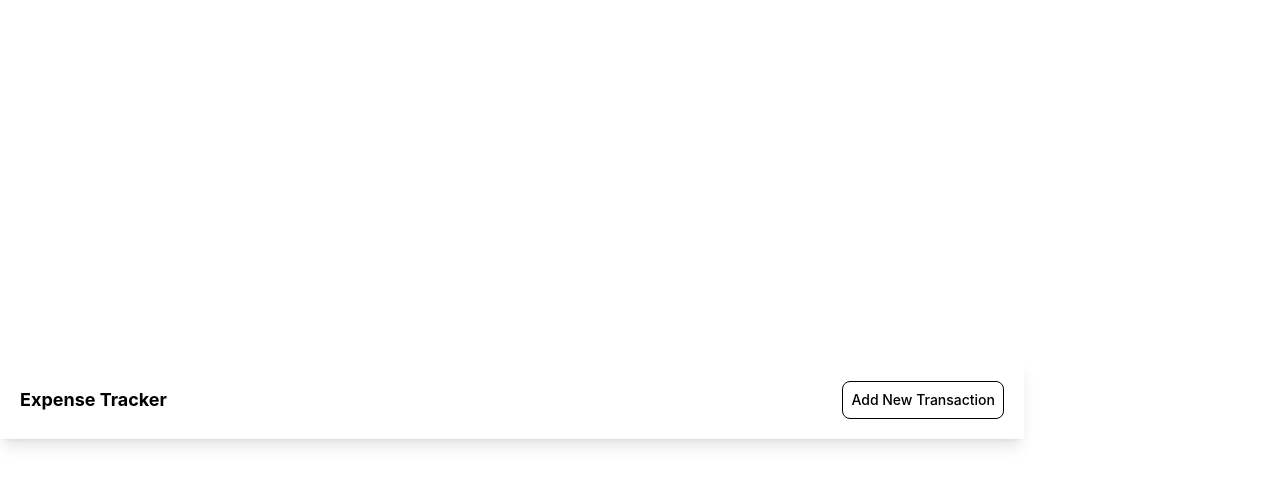
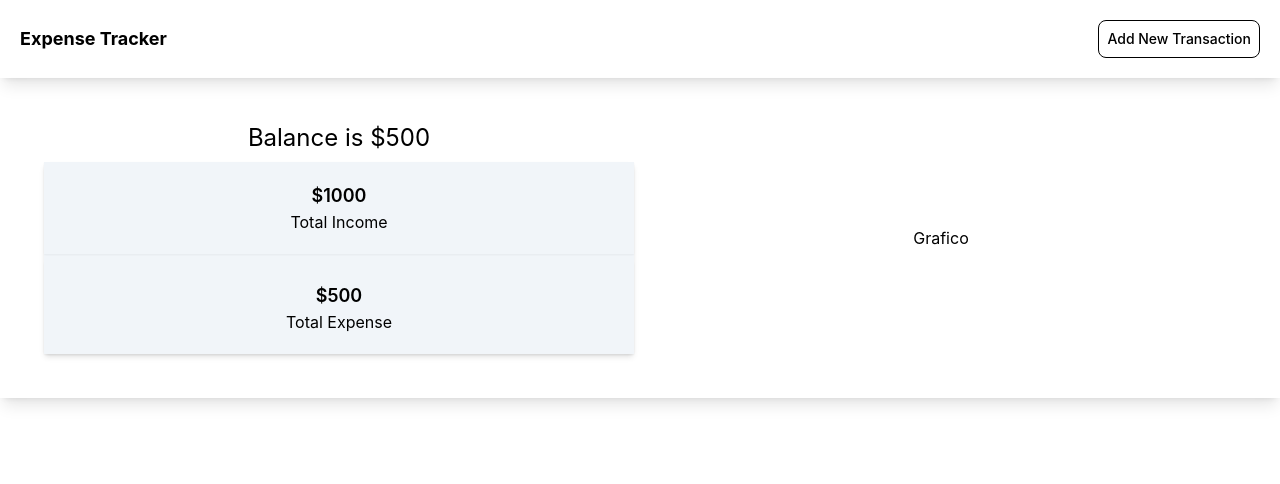
Before and after one commit to JoaDelVecchio/expense-tracker, a React (Vite) app: page / in a window 1280 px wide. Shown: the top 484 px of the page. Built offline with nearby package versions, Linux system fonts and the light colour scheme.

Commit message:
Add style

```diff
--- a/src/App.css
+++ b/src/App.css
@@ -2,10 +2,17 @@
 @import "tailwindcss/components";
 @import "tailwindcss/utilities";
 
-#root {
+html,
+body {
   margin: 0;
   padding: 0;
   width: 100%;
+  height: 100%;
+}
+
+#root {
+  width: 100%;
+  height: 100%;
   background-color: white;
   color: black;
 }
--- a/src/App.tsx
+++ b/src/App.tsx
@@ -1,10 +1,12 @@
 import "./App.css";
 import Navbar from "./components/Navbar";
+import Tracker from "./components/Tracker";
 
 function App() {
   return (
-    <div className="max-w-screen-lg w-full">
+    <div className="flex flex-col h-full">
       <Navbar />
+      <Tracker />
     </div>
   );
 }
--- a/src/components/Tracker.tsx
+++ b/src/components/Tracker.tsx
@@ -1,20 +1,20 @@
 const Tracker = () => {
   return (
-    <main>
-      <div>
-        <h2>Balance is $500</h2>
-        <div>
-          <div>
-            $1000
+    <main className="shadow-lg flex justify-between gap-3 p-11">
+      <div className="flex-1 gap-2 flex flex-col justify-center items-center ">
+        <h2 className="text-2xl">Balance is $500</h2>
+        <div className="flex flex-col gap-2 w-full shadow-md bg-slate-100">
+          <div className="flex flex-col shadow-sm justify-center items-center p-5">
+            <span className="font-semibold text-lg">$1000</span>
             <span>Total Income</span>
           </div>
-          <div>
-            $500
+          <div className="flex flex-col shadow-sm justify-center items-center p-5">
+            <span className="font-semibold text-lg">$500</span>
             <span>Total Expense</span>
           </div>
         </div>
       </div>
-      <div>
+      <div className="flex flex-1 justify-center items-center  ">
         <p>Grafico</p>
       </div>
     </main>
```
